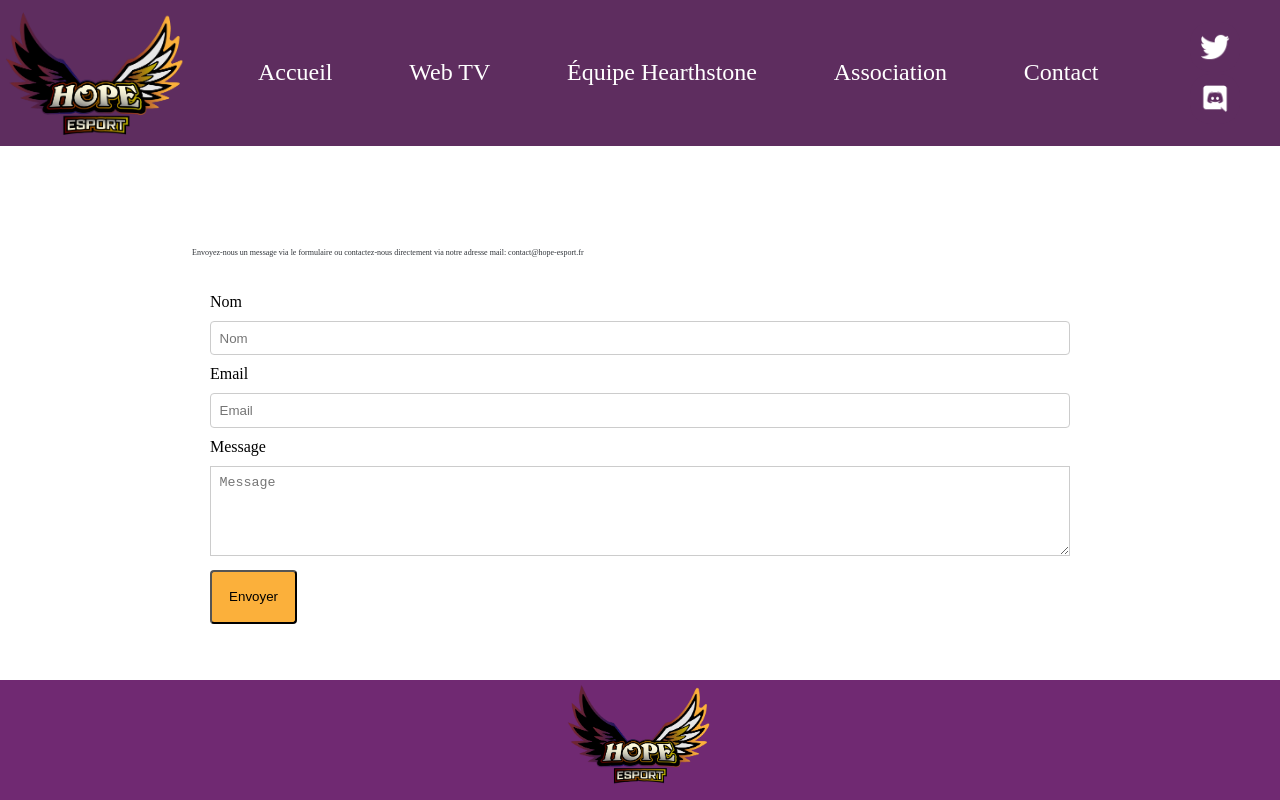
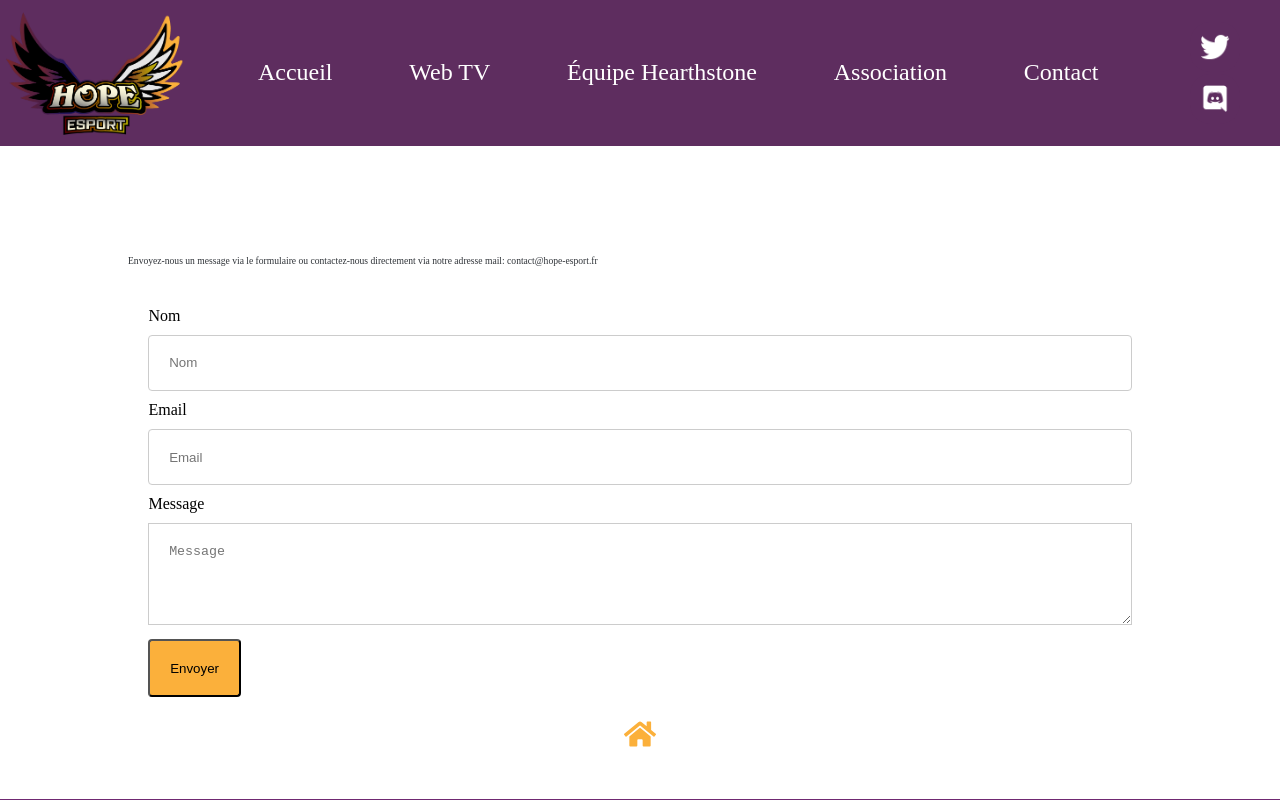
Before and after one commit to MaulineYoann/Hackathon2-front, a React (Create React App) app: page /contact in a window 1280 px wide. Shown: the top 800 px of the page. Built offline with nearby package versions, Linux system fonts and the light colour scheme.

Commit message:
contact form created

```diff
--- a/src/pages/Contact.css
+++ b/src/pages/Contact.css
@@ -2,10 +2,11 @@
   display: flex;
   flex-direction: column;
   justify-content: center;
-  width: 70%;
+  width: 80%;
   margin-top: 8%;
   margin-right: auto;
   margin-left: auto;
+  height: 64vh;
 }
 
 .text {
@@ -14,7 +15,7 @@
 }
 
 .contact-form {
-  font-size: 1vh;
+  font-size: 1.2vh;
   color: var(--fourth-color);
   text-align: left;
   margin-bottom: 2%;
@@ -24,7 +25,7 @@ input[type='text'],
 select,
 textarea {
   width: 100%;
-  padding: 1%;
+  padding: 2%;
   border: 1px solid #ccc;
   box-sizing: border-box;
   margin-top: 10px;
@@ -57,3 +58,8 @@ input[type='submit']:hover {
 .submit {
   background-color: var(--second-color);
 }
+
+.home-contact {
+  display: flex;
+  justify-content: center;
+}
--- a/src/pages/Contact.jsx
+++ b/src/pages/Contact.jsx
@@ -1,7 +1,13 @@
 import './Contact.css';
 import React from 'react';
+import { FaHome } from 'react-icons/fa';
+import { Link } from 'react-router-dom';
 
 function Contact() {
+    let iconStyles = {
+        color: '#FBB03B',
+        fontSize: '2em',
+      };
     return (
         <div className="Contact">
             <div className="contact-form">Envoyez-nous un message via le formulaire ou contactez-nous directement via notre adresse mail: contact@hope-esport.fr </div>
@@ -19,6 +25,9 @@ function Contact() {
                 <input className= "submit" type="submit" value="Envoyer" onClick={()=> alert("You've just submitted your Contact form !")}></input>
 
              </div>
+             <div className="home-contact">
+             <Link to={{pathname:'/'}}>< FaHome style={iconStyles}/></Link>
+             </div>
         </div>
     )
 }
```
